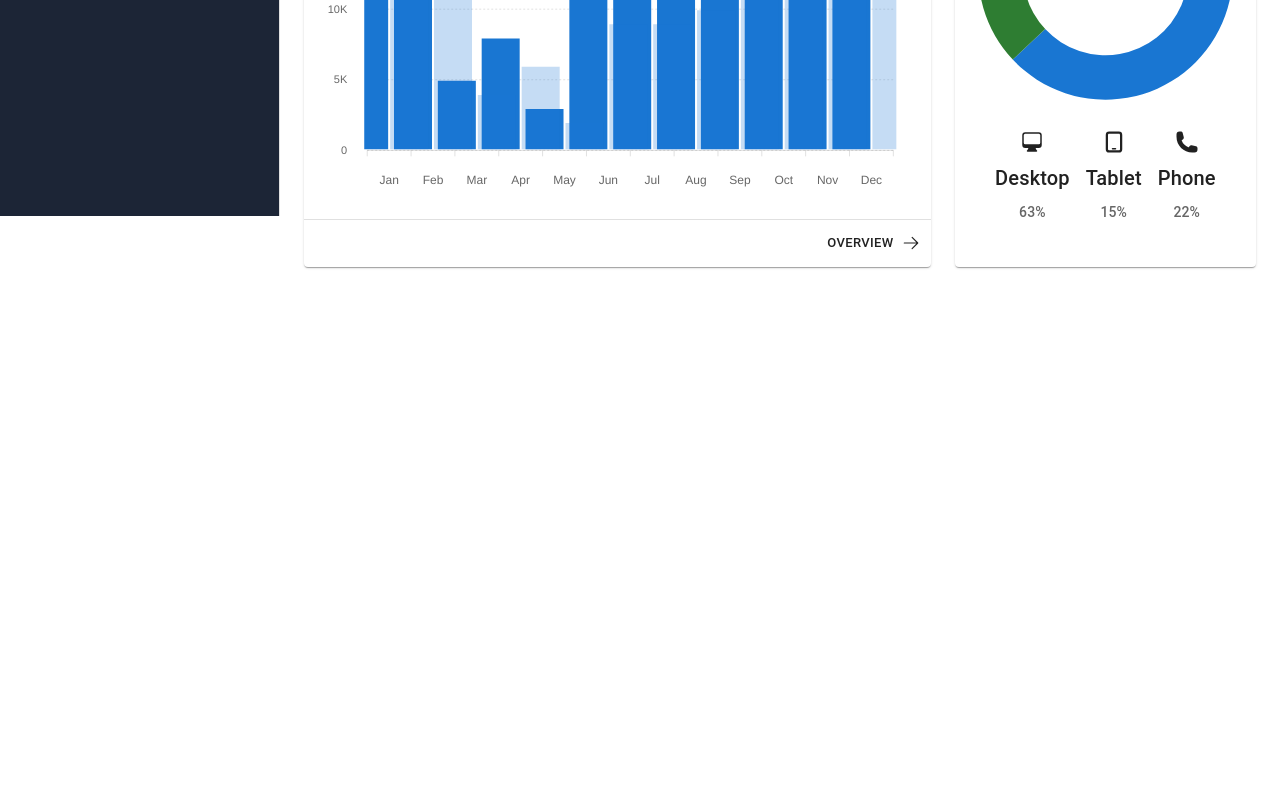
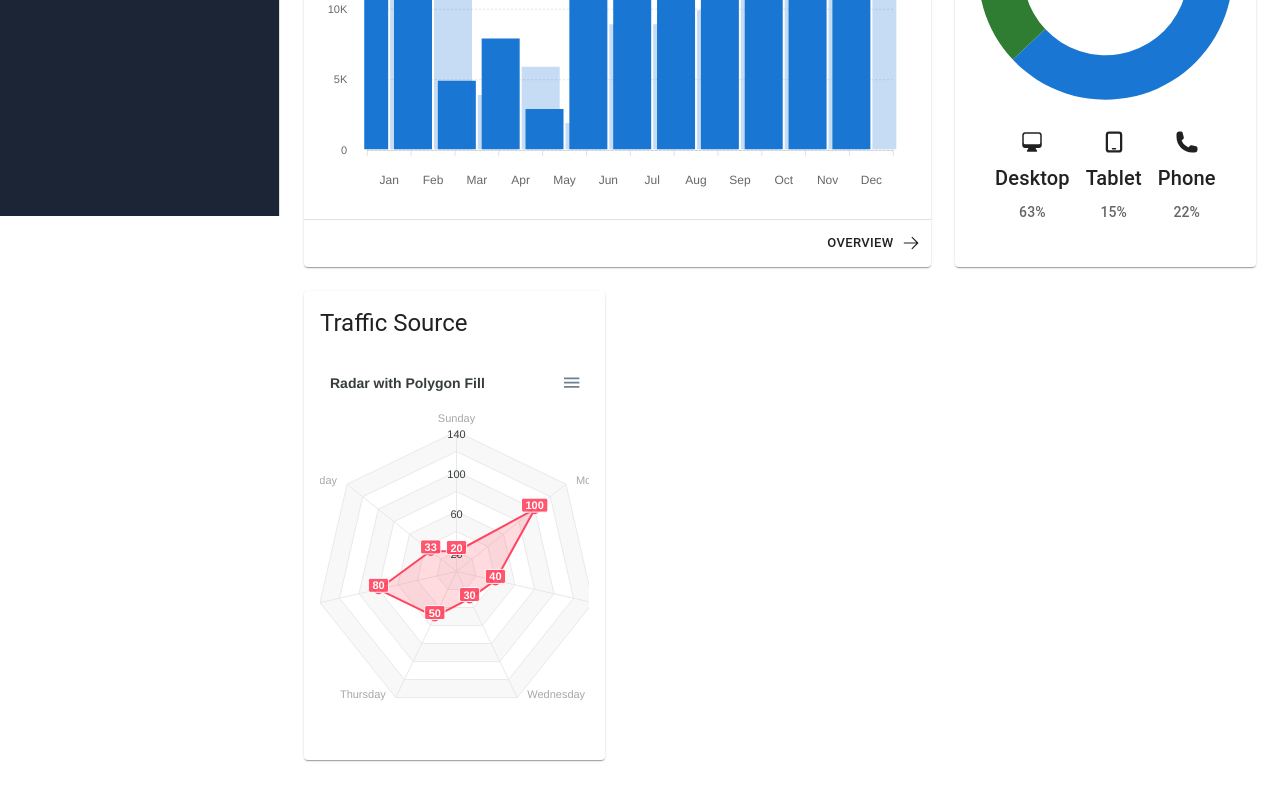
Before and after one commit to chenhanting-ibuypower/hyte-backend, a Next.js app: page /admin/customers/1 in a window 1280 px wide. Shown: the part 584-1384 px from the top of the page. Before the commit the page ends 939 px from the top, so only its background shows below. Built offline with nearby package versions, Linux system fonts and the light colour scheme.

Commit message:
feat: add radar chart

```diff
--- a/app/admin/customers/[id]/page.tsx
+++ b/app/admin/customers/[id]/page.tsx
@@ -1,124 +1,84 @@
 "use client";
 
-import Head from 'next/head';
+import Head from "next/head";
 import SignOut from "@/components/sign-out";
-import { subDays, subHours } from 'date-fns';
-import { Box, Container, Unstable_Grid2 as Grid } from '@mui/material';
-import { OverviewBudget } from '@/components/sections/overview/overview-budget';
-import { OverviewLatestOrders } from '@/components/sections/overview/overview-latest-orders';
-import { OverviewLatestProducts } from '@/components/sections/overview/overview-latest-products';
-import { OverviewSales } from '@/components/sections/overview/overview-sales';
-import { OverviewTasksProgress } from '@/components/sections/overview/overview-tasks-progress';
-import { OverviewTotalCustomers } from '@/components/sections/overview/overview-total-customers';
-import { OverviewTotalProfit } from '@/components/sections/overview/overview-total-profit';
-import { OverviewTraffic } from '@/components/sections/overview/overview-traffic';
+import { subDays, subHours } from "date-fns";
+import { Box, Container, Unstable_Grid2 as Grid } from "@mui/material";
+import { OverviewBudget } from "@/components/sections/overview/overview-budget";
+import { OverviewLatestOrders } from "@/components/sections/overview/overview-latest-orders";
+import { OverviewLatestProducts } from "@/components/sections/overview/overview-latest-products";
+import { OverviewSales } from "@/components/sections/overview/overview-sales";
+import { OverviewTasksProgress } from "@/components/sections/overview/overview-tasks-progress";
+import { OverviewTotalCustomers } from "@/components/sections/overview/overview-total-customers";
+import { OverviewTotalProfit } from "@/components/sections/overview/overview-total-profit";
+import { OverviewTraffic } from "@/components/sections/overview/overview-traffic";
+import ApexChart from "@/components/sections/overview/radar-chart";
 
 const now = new Date();
 
 const Page = () => (
   <>
     <Head>
-      <title>
-        Overview | Devias Kit
-      </title>
+      <title>Overview | Devias Kit</title>
     </Head>
     <Box
       component="main"
       sx={{
         flexGrow: 1,
-        py: 8
+        py: 8,
       }}
     >
       <Container maxWidth="xl">
-        <Grid
-          container
-          spacing={3}
-        >
-          <Grid
-            xs={12}
-            sm={6}
-            lg={3}
-          >
+        <Grid container spacing={3}>
+          <Grid xs={12} sm={6} lg={3}>
             <OverviewBudget
               difference={12}
               positive
-              sx={{ height: '100%' }}
+              sx={{ height: "100%" }}
               value="$24k"
             />
           </Grid>
-          <Grid
-            xs={12}
-            sm={6}
-            lg={3}
-          >
+          <Grid xs={12} sm={6} lg={3}>
             <OverviewTotalCustomers
               difference={16}
               positive={false}
-              sx={{ height: '100%' }}
+              sx={{ height: "100%" }}
               value="1.6k"
             />
           </Grid>
-          <Grid
-            xs={12}
-            sm={6}
-            lg={3}
-          >
-            <OverviewTasksProgress
-              sx={{ height: '100%' }}
-              value={75.5}
-            />
+          <Grid xs={12} sm={6} lg={3}>
+            <OverviewTasksProgress sx={{ height: "100%" }} value={75.5} />
           </Grid>
-          <Grid
-            xs={12}
-            sm={6}
-            lg={3}
-          >
-            <OverviewTotalProfit
-              sx={{ height: '100%' }}
-              value="$15k"
-            />
+          <Grid xs={12} sm={6} lg={3}>
+            <OverviewTotalProfit sx={{ height: "100%" }} value="$15k" />
           </Grid>
-          <Grid
-            xs={12}
-            lg={8}
-          >
+          <Grid xs={12} lg={8}>
             <OverviewSales
               chartSeries={[
                 {
-                  name: 'This year',
-                  data: [18, 16, 5, 8, 3, 14, 14, 16, 17, 19, 18, 20]
+                  name: "This year",
+                  data: [18, 16, 5, 8, 3, 14, 14, 16, 17, 19, 18, 20],
                 },
                 {
-                  name: 'Last year',
-                  data: [12, 11, 4, 6, 2, 9, 9, 10, 11, 12, 13, 13]
-                }
+                  name: "Last year",
+                  data: [12, 11, 4, 6, 2, 9, 9, 10, 11, 12, 13, 13],
+                },
               ]}
-              sx={{ height: '100%' }}
+              sx={{ height: "100%" }}
             />
           </Grid>
-          <Grid
-            xs={12}
-            md={6}
-            lg={4}
-          >
+          <Grid xs={12} md={6} lg={4}>
             <OverviewTraffic
               chartSeries={[63, 15, 22]}
-              labels={['Desktop', 'Tablet', 'Phone']}
-              sx={{ height: '100%' }}
+              labels={["Desktop", "Tablet", "Phone"]}
+              sx={{ height: "100%" }}
             />
           </Grid>
-          <Grid
-            xs={12}
-            md={6}
-            lg={4}
-          >
+          <Grid xs={12} md={6} lg={4}>
+            <ApexChart />
           </Grid>
-          <Grid
-            xs={12}
-            md={12}
-            lg={8}
-          >
-          </Grid>
+          <Grid xs={12} md={6} lg={4}></Grid>
+          <Grid xs={12} md={12} lg={8}></Grid>
         </Grid>
       </Container>
     </Box>
@@ -127,7 +87,7 @@ const Page = () => (
 
 export default Page;
 
-async function SignOutComp () {
+async function SignOutComp() {
   return (
     <div className="flex h-screen">
       <div className="w-screen h-screen flex flex-col space-y-5 justify-center items-center">
--- /dev/null
+++ b/components/sections/overview/radar-chart.js
@@ -0,0 +1,100 @@
+"use client";
+
+import * as PropTypes from "prop-types";
+import ReactApexChart from "react-apexcharts";
+import React from "react";
+import { Card, CardContent, CardHeader } from "@mui/material";
+class ApexChart extends React.Component {
+  constructor(props) {
+    super(props);
+
+    this.state = {
+      series: [
+        {
+          name: "Series 1",
+          data: [20, 100, 40, 30, 50, 80, 33],
+        },
+      ],
+      options: {
+        chart: {
+          height: 350,
+          type: "radar",
+        },
+        dataLabels: {
+          enabled: true,
+        },
+        plotOptions: {
+          radar: {
+            size: 140,
+            polygons: {
+              strokeColors: "#e9e9e9",
+              fill: {
+                colors: ["#f8f8f8", "#fff"],
+              },
+            },
+          },
+        },
+        title: {
+          text: "Radar with Polygon Fill",
+        },
+        colors: ["#FF4560"],
+        markers: {
+          size: 4,
+          colors: ["#fff"],
+          strokeColor: "#FF4560",
+          strokeWidth: 2,
+        },
+        tooltip: {
+          y: {
+            formatter: function (val) {
+              return val;
+            },
+          },
+        },
+        xaxis: {
+          categories: [
+            "Sunday",
+            "Monday",
+            "Tuesday",
+            "Wednesday",
+            "Thursday",
+            "Friday",
+            "Saturday",
+          ],
+        },
+        yaxis: {
+          tickAmount: 7,
+          labels: {
+            formatter: function (val, i) {
+              if (i % 2 === 0) {
+                return val;
+              } else {
+                return "";
+              }
+            },
+          },
+        },
+      },
+    };
+  }
+
+  render() {
+    return (
+      <Card sx={{ height: "100%" }}>
+        <CardHeader title="Traffic Source" />
+        <CardContent>
+          <div id="chart">
+            <ReactApexChart
+              options={this.state.options}
+              series={this.state.series}
+              type="radar"
+              height={350}
+            />
+          </div>
+        </CardContent>
+      </Card>
+    );
+  }
+}
+
+export default ApexChart;
--- a/package.json
+++ b/package.json
@@ -30,6 +30,7 @@
     "@vercel/edge-config": "^0.2.1",
     "apexcharts": "3.37.0",
     "bcrypt": "^5.1.0",
+    "chart": "^0.1.2",
     "classnames": "^2.3.2",
     "date-fns": "2.29.3",
     "formik": "2.2.9",
```
Also changed, not shown: 2 other files (tests, documents, lock files or other folders).
